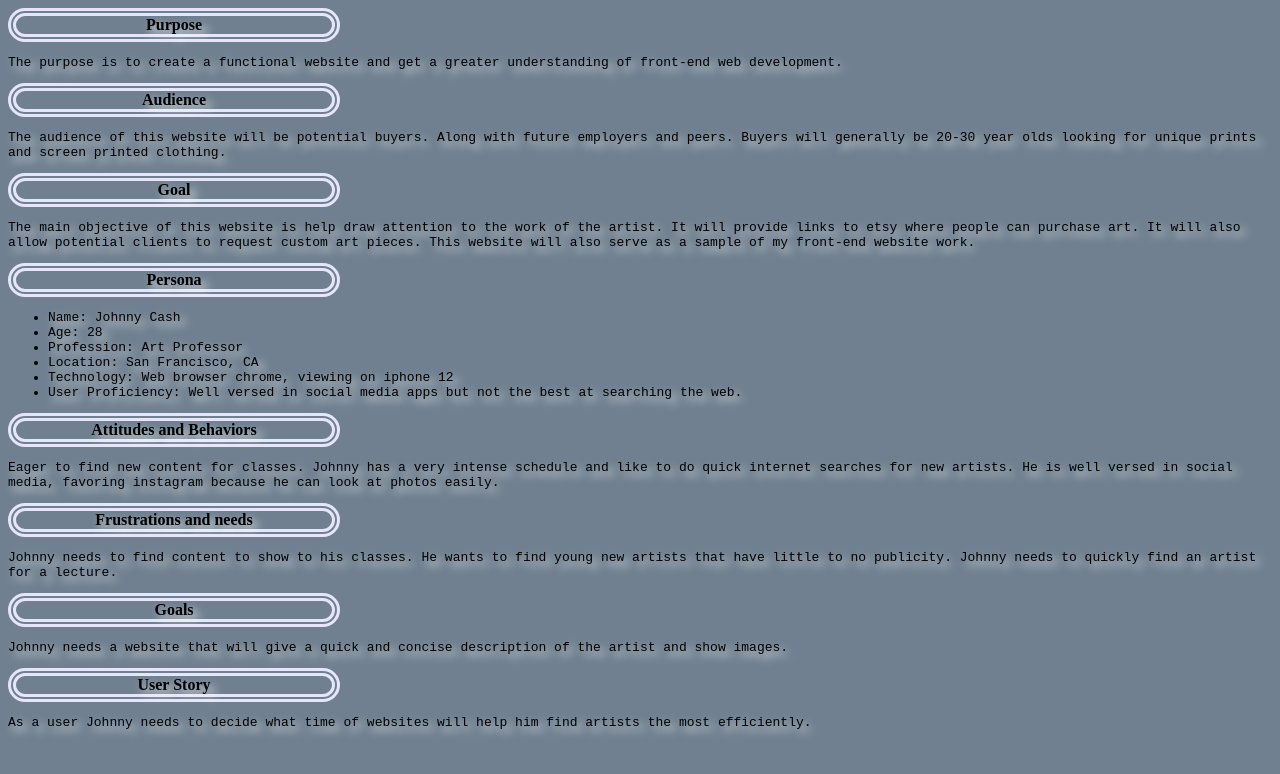
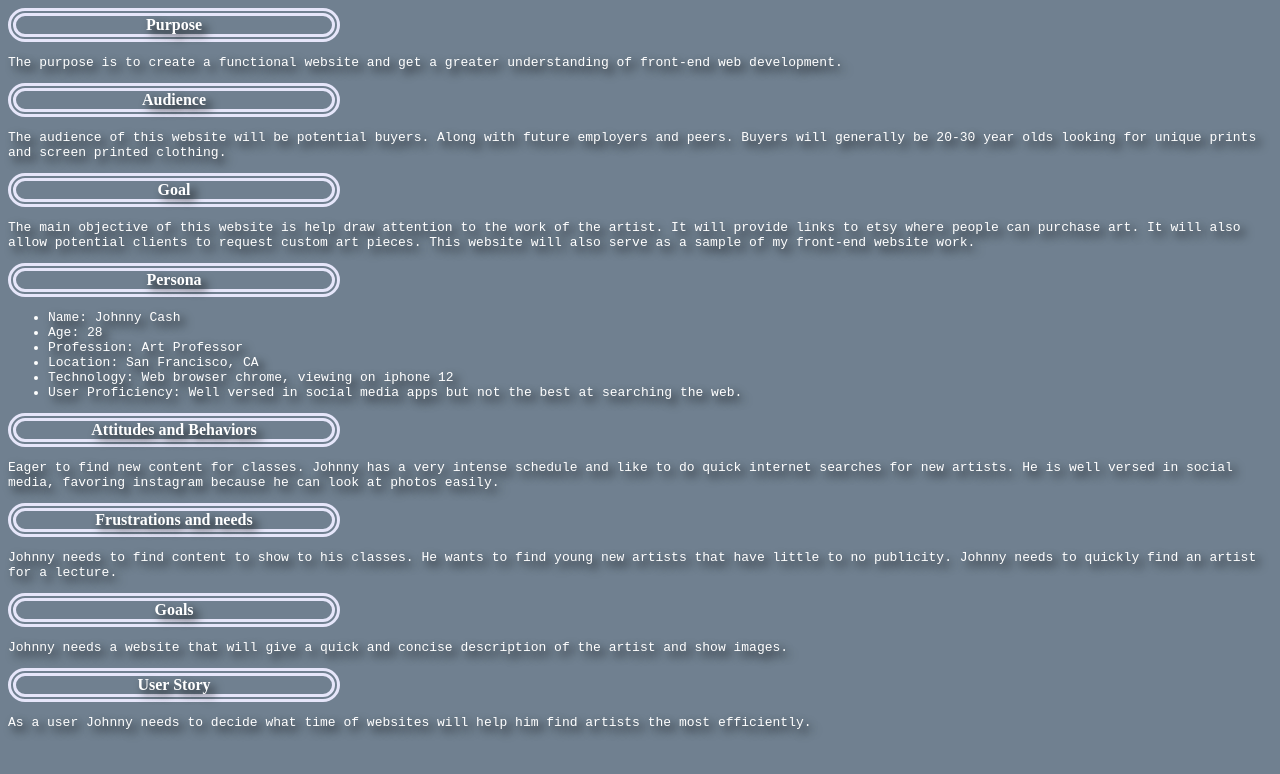
Before and after one commit to abbyczajkowski/pwp-abby, a plain HTML site: page public_html/documentation /milestone-1.html in a window 1280 px wide. Drawn offline with Linux system fonts and the light colour scheme.

Commit message:
added css affects 2

```diff
--- a/public_html/documentation /style.css
+++ b/public_html/documentation /style.css
@@ -3,13 +3,13 @@ body {
     color: white;
 }
 header {
-    color: black;
+    color: white;
     font-family: "Al Bayan";
     border: .5em double lavender;
     border-radius: 4em;
     width: 25%;
     text-align: center;
-    text-shadow: 5px 5px 10px white;
+    text-shadow: 5px 5px 10px black;
 
 }
 
@@ -18,11 +18,11 @@ body {
 
 }
 p {
-    color: black;
-    text-shadow: 5px 5px 10px white;
+    color: white;
+    text-shadow: 5px 5px 10px black;
 }
 
 li {
-    color: black;
-    text-shadow: 5px 5px 10px white;
+    color: white;
+    text-shadow: 5px 5px 10px black;
 }
```
